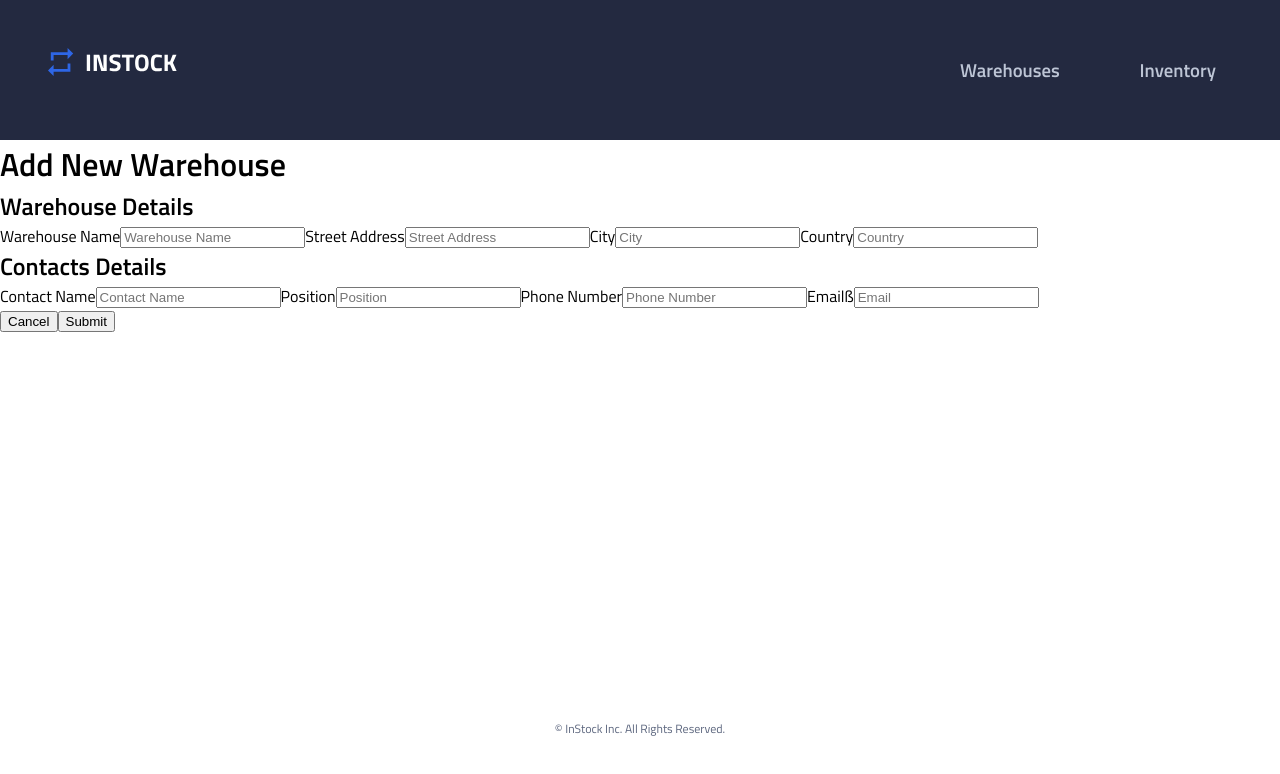
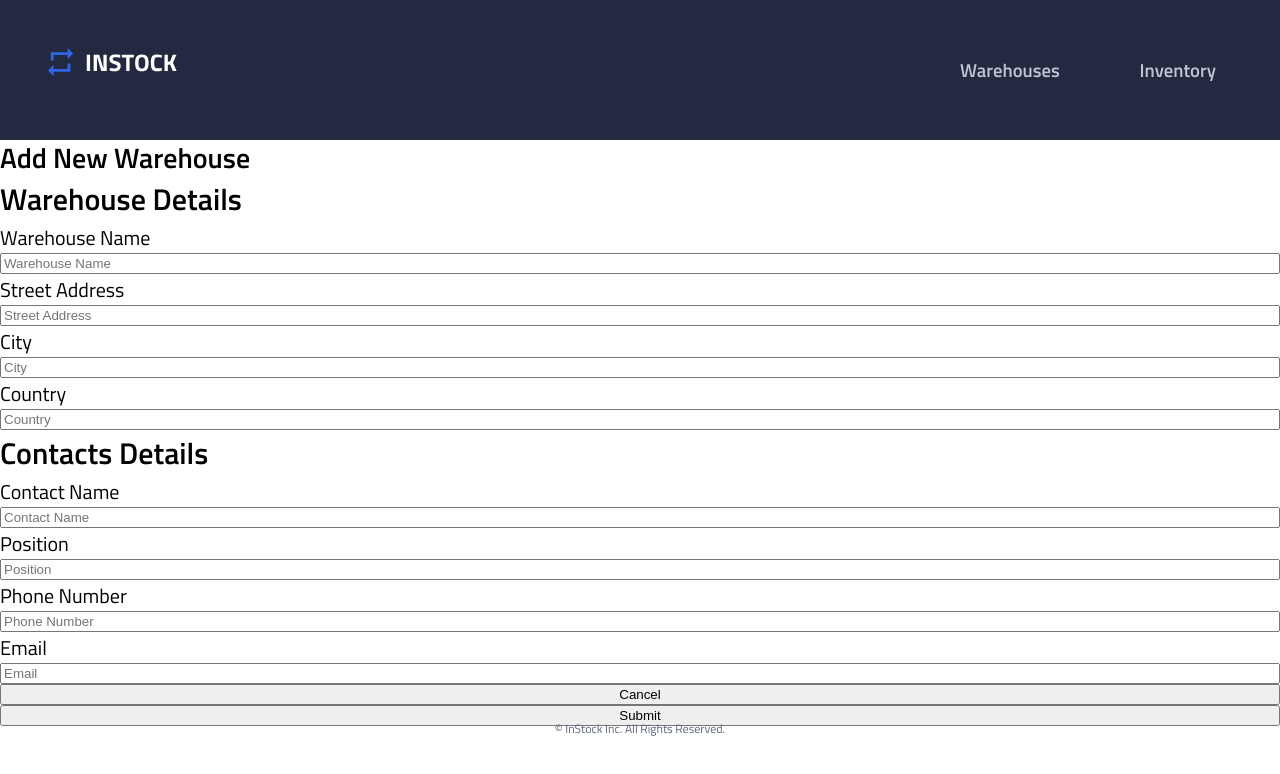
Before and after one commit to reymaa19/InStock-client, a React (Vite) app: page /addnewwarehouse in a window 1280 px wide. Shown: the top 774 px of the page. Built offline with nearby package versions, Linux system fonts and the light colour scheme; the HTML template or start-up script is replaced by a standard one.

Commit message:
Update the AddNewWarehouse component display to flex

```diff
--- a/src/App.jsx
+++ b/src/App.jsx
@@ -14,7 +14,6 @@ const App = () => {
         <Route path="/warehouse" element={<WarehousePage />} />
         <Route path="/inventory" element={<InventoryPage />} />
         <Route path="/addnewwarehouse" element={<AddNewWarehouse />} />
-
       </Routes>
       <Footer />
     </BrowserRouter>
--- a/src/components/AddNewWarehouse/AddNewWarehouse.jsx
+++ b/src/components/AddNewWarehouse/AddNewWarehouse.jsx
@@ -1,5 +1,5 @@
 import React from 'react';
-
+import "./AddNewWarehouse.scss"
 function AddNewWarehouse() {
   return (
     <div className="add-warehouse">
@@ -25,7 +25,7 @@ function AddNewWarehouse() {
             <input type="text" id="position" name="position" placeholder="Position" />
             <label htmlFor="phone-number">Phone Number</label>
             <input type="text" id="phone-number" name="phone-number" placeholder="Phone Number" />
-            <label htmlFor="Email">Email</label>ß
+            <label htmlFor="Email">Email</label>
             <input type="text" id="Email" name="Email" placeholder="Email" />
         </div>
 
--- a/src/components/AddNewWarehouse/AddNewWarehouse.scss
+++ b/src/components/AddNewWarehouse/AddNewWarehouse.scss
@@ -0,0 +1,26 @@
+@use "../../styles/partials/mixins" as *;
+@use "../../styles/partials/variables" as *;
+
+.add-warehouse{
+    display:flex;
+    flex-direction: column;
+    &__title{
+        font-weight: $font-weight-semi-bold600;
+        font-size: $m-h1-text-size;
+        line-height: $m-h1-line-height;
+    }
+    .details{
+        display: flex;
+        flex-direction: column;
+        font-size: $m-h2-text-size;
+        &__address{
+            display: flex;
+            flex-direction: column;
+        }
+        &__contacts{
+            display: flex;
+            flex-direction: column;
+        }
+    }
+
+}
```
